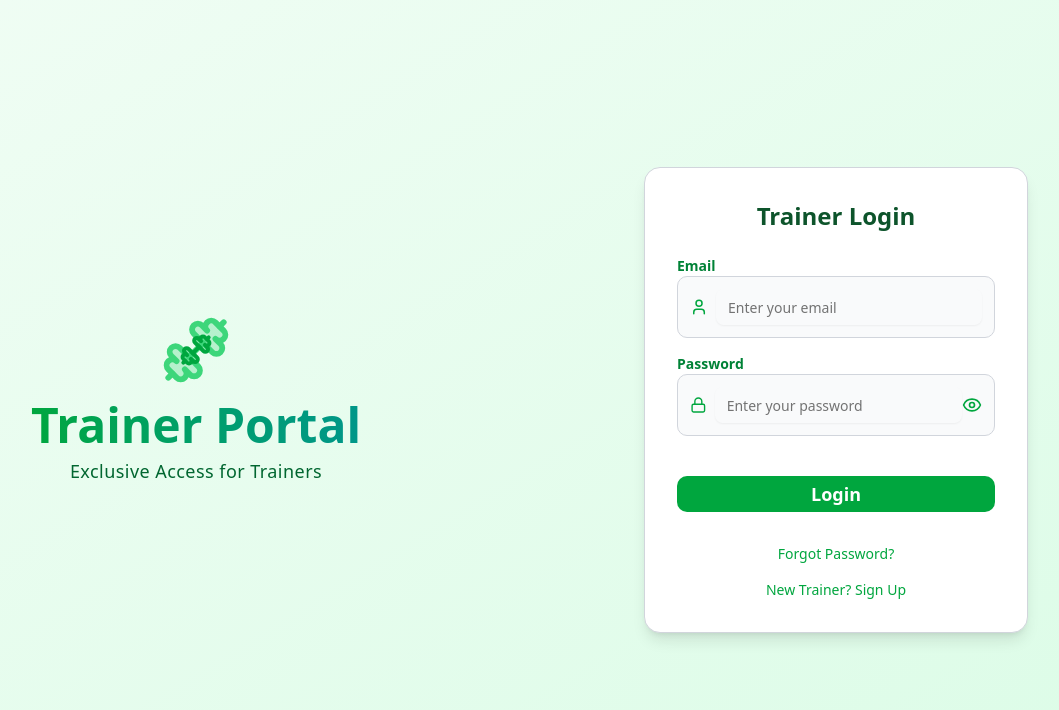
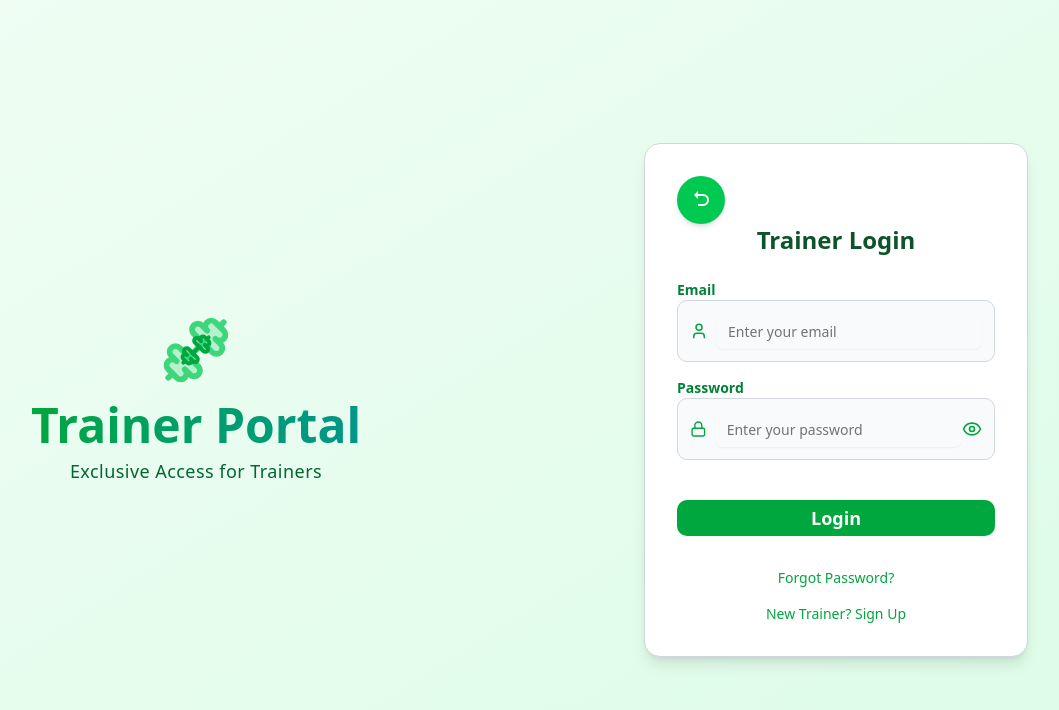
Before and after one commit to anirudhnkamath/dbms-theory, a Next.js app in the folder frontend/: page /LoginPage/trainer in a window 1280 px wide. Shown: the top 710 px of the page, without its empty margins (124-1183 px from the left). Built offline with nearby package versions, Linux system fonts and the light colour scheme.

Commit message:
Login page - go home added

```diff
--- a/frontend/src/app/LoginPage/trainer/page.js
+++ b/frontend/src/app/LoginPage/trainer/page.js
@@ -15,6 +15,10 @@ export default function TrainerLogin() {
   const [isLoading, setIsLoading] = useState(false);
   const [error, setError] = useState("");
   const router = useRouter();
+
+  const handleGoHome = () => {
+    router.push('/');
+  };
 
   const handleLogin = async (e) => {
     e.preventDefault();
@@ -74,6 +78,23 @@ export default function TrainerLogin() {
       {/* Right Side - Login Box */}
       <div className="w-1/2 flex items-center justify-center">
         <div className="shadow-lg rounded-2xl p-8 w-96 text-center border border-gray-300 bg-white">
+        <button
+          onClick={handleGoHome}
+          className="flex items-center justify-center bg-green-500 text-white w-12 h-12 rounded-full shadow-md hover:bg-green-400 transition-all"
+        >
+          <svg
+            xmlns="http://www.w3.org/2000/svg"
+            viewBox="0 0 24 24"
+            fill="currentColor"
+            className="w-6 h-6 rotate-90 scale-x-[-1]"
+          >
+            <path
+              fillRule="evenodd"
+              d="M12 4a6 6 0 0 0-6 6v5h2v-5a4 4 0 1 1 8 0v5h-3l4 4 4-4h-3v-5a6 6 0 0 0-6-6z"
+              clipRule="evenodd"
+            />
+          </svg>
+        </button>
           <h2 className="text-2xl font-bold text-green-900 mb-6">
             Trainer Login
           </h2>
--- a/frontend/src/app/LoginPage/user/page.js
+++ b/frontend/src/app/LoginPage/user/page.js
@@ -3,13 +3,19 @@
 import React, { useState } from "react";
 import { Heart, User, Lock, Eye, EyeOff } from "lucide-react";
 import Link from "next/link";
+import { useRouter } from 'next/navigation';
 
 export default function UserLogin() {
+  const router = useRouter();
   const [email, setEmail] = useState("");
   const [password, setPassword] = useState("");
   const [showPassword, setShowPassword] = useState(false);
   const [isLoading, setIsLoading] = useState(false);
   const [error, setError] = useState("");
+
+  const handleGoHome = () => {
+    router.push('/');
+  };
 
   const handleLogin = async (e) => {
     e.preventDefault();
@@ -49,6 +55,7 @@ export default function UserLogin() {
     <div className="min-h-screen bg-gradient-to-br from-blue-50 to-blue-100 flex items-center justify-center text-blue-900">
       {/* Left Side - Logo and Name */}
       <div className="w-1/2 flex flex-col items-center justify-center text-center p-10">
+      <button onClick={handleGoHome} className="hover:cursor-pointer">
           <div className="relative mb-4">
             <Heart
               className="text-red-500 animate-pulse"
@@ -60,6 +67,7 @@ export default function UserLogin() {
               <Heart className="text-red-600" size={32} strokeWidth={3} />
             </div>
           </div>
+      </button>
         <h1 className="text-5xl font-extrabold bg-clip-text text-transparent bg-gradient-to-r from-blue-600 to-purple-600">
           HealthSync
         </h1>
```
Lines whose indentation alone changed are shown as unchanged.
